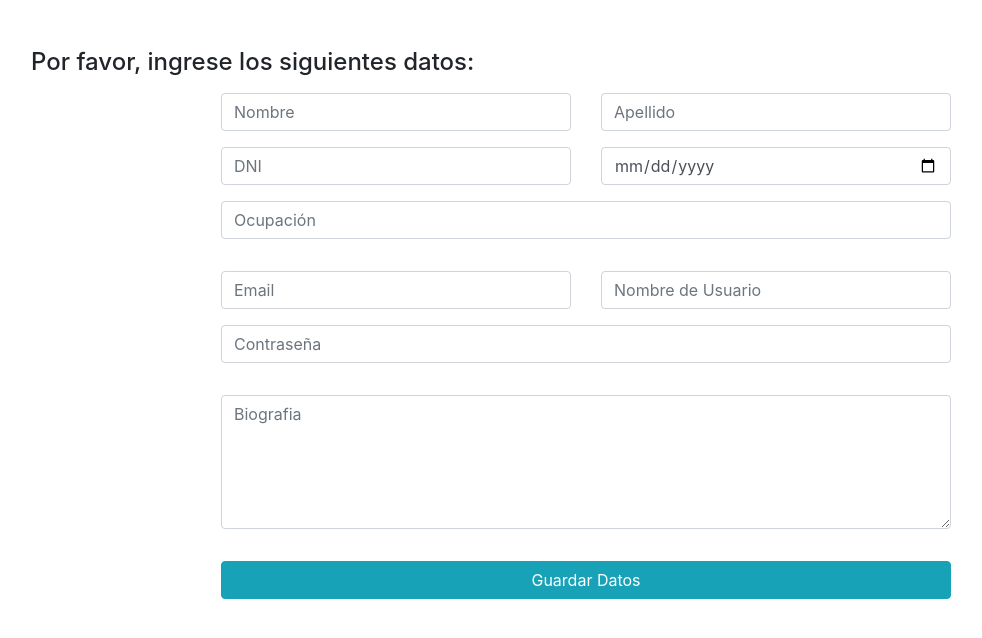
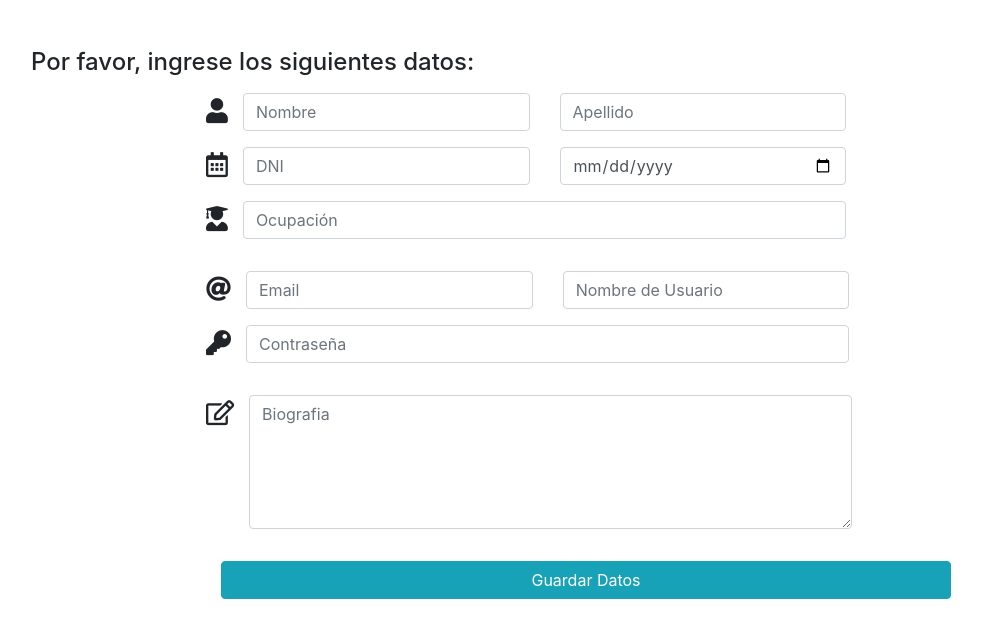
Before and after one commit to CarlaGramichi/Sistema-uno, a PHP site: page /Sistema-uno/registro_usuario.php in a window 1280 px wide. Shown: the part 58-696 px from the top of the page, without its empty margins (54-1036 px from the left). Run offline with PHP 8.4, Linux system fonts and the light colour scheme.

Commit message:
Iconos en el formulario de registro de usuario.

```diff
--- a/index.php
+++ b/index.php
@@ -12,11 +12,8 @@
     <h4>Por favor ingrese los siguientes datos:</h4>
     <div class="row justify-content-center">
         <form action="<?= ROOT ?>/recepcion.php" method="get" class="col-sm-6 mt-4">
-
             <div class="form-group row">
-
                 <span style="font-size: 25px" class="col:sm-2"><i class="fa fa-user"></i></span>
-
                 <div class="col-sm-5">
                     <input type="text" class="form-control" name="nombre" placeholder="Nombre"
                            value="<?= isset($_SESSION['usuario']) ? $_SESSION['usuario']['nombre'] : '' ?>"
--- a/listado_comentarios.php
+++ b/listado_comentarios.php
@@ -7,7 +7,6 @@ $consulta = $con->query("SELECT id,nombre,comentario,fecha_creacion FROM comenta
 $comentarios = $consulta->fetchAll(PDO::FETCH_ASSOC);
 
 ?>
-
 
 
 <?php if (isset($_REQUEST['mensaje'])): ?>
@@ -20,7 +19,7 @@ $comentarios = $consulta->fetchAll(PDO::FETCH_ASSOC);
 
 <?php if (isset($_SESSION['usuario'])): ?>
 
-    <h1 class="mt-5">Comentarios registrados:</h1>
+    <h4 class="mt-5">Comentarios registrados:</h4>
 
     <table class="table table-striped table-bordered " cellspacing="10">
         <thead>
--- a/registro_usuario.php
+++ b/registro_usuario.php
@@ -7,46 +7,52 @@
         <form action="<?= ROOT ?>/recepcion_registro_usuario.php" method="post" class="col-sm-8 mt-2">
 
             <div class="form-group row">
-                <div class="col-sm-6">
+                <span style="font-size: 25px" class="col:sm-1"><i class="fa fa-user"></i></span>
+                <div class="col-sm-5">
                     <input type="text" class="form-control" name="nombre" placeholder="Nombre">
                 </div>
-                <div class="col-sm-6">
+                <div class="col-sm-5">
                     <input type="text" name="apellido" placeholder="Apellido" class="form-control">
                 </div>
             </div>
 
             <div class="form-group row">
-                <div class="col-sm-6">
+                <span style="font-size: 25px" class="col:sm-1"><i class="far fa-calendar-alt"></i></span>
+                <div class="col-sm-5">
                     <input type="number" class="form-control" name="dni" placeholder="DNI">
                 </div>
-                <div class="col-sm-6">
+                <div class="col-sm-5">
                     <input type="date" name="fecha_nac" placeholder="Fecha de Nacimiento" class="form-control">
                 </div>
             </div>
 
             <div class="form-group row">
-                <div class="form-group col-sm-12">
+                <span style="font-size: 25px" class="col:sm-1"><i class="fas fa-user-graduate"></i></span>
+                <div class="form-group col-sm-10">
                     <input type="text" name="ocupacion" placeholder="Ocupación" class="form-control" required>
                 </div>
             </div>
 
             <div class="form-group row">
-                <div class="col-sm-6">
+                <span style="font-size: 25px" class="col:sm-1"><i class="fas fa-at"></i></span>
+                <div class="col-sm-5">
                     <input type="email" class="form-control" name="email" placeholder="Email">
                 </div>
-                <div class="col-sm-6">
+                <div class="col-sm-5">
                     <input type="text" name="nombre_usuario" placeholder="Nombre de Usuario" class="form-control">
                 </div>
             </div>
 
             <div class="form-group row">
-                <div class="form-group col-sm-12">
+                <span style="font-size: 25px" class="col:sm-1"><i class="fas fa-key"></i></span>
+                <div class="form-group col-sm-10">
                     <input type="password" name="contrasena" placeholder="Contraseña" class="form-control" required>
                 </div>
             </div>
 
             <div class="form-group row">
-                <div class="form-group col-sm-12">
+                <span style="font-size: 25px" class="col:sm-1"><i class="far fa-edit"></i></span>
+                <div class="form-group col-sm-10">
                         <textarea name="biografia" placeholder="Biografia" cols="90" rows="5"
                                   class="form-control"></textarea>
                 </div>
```
